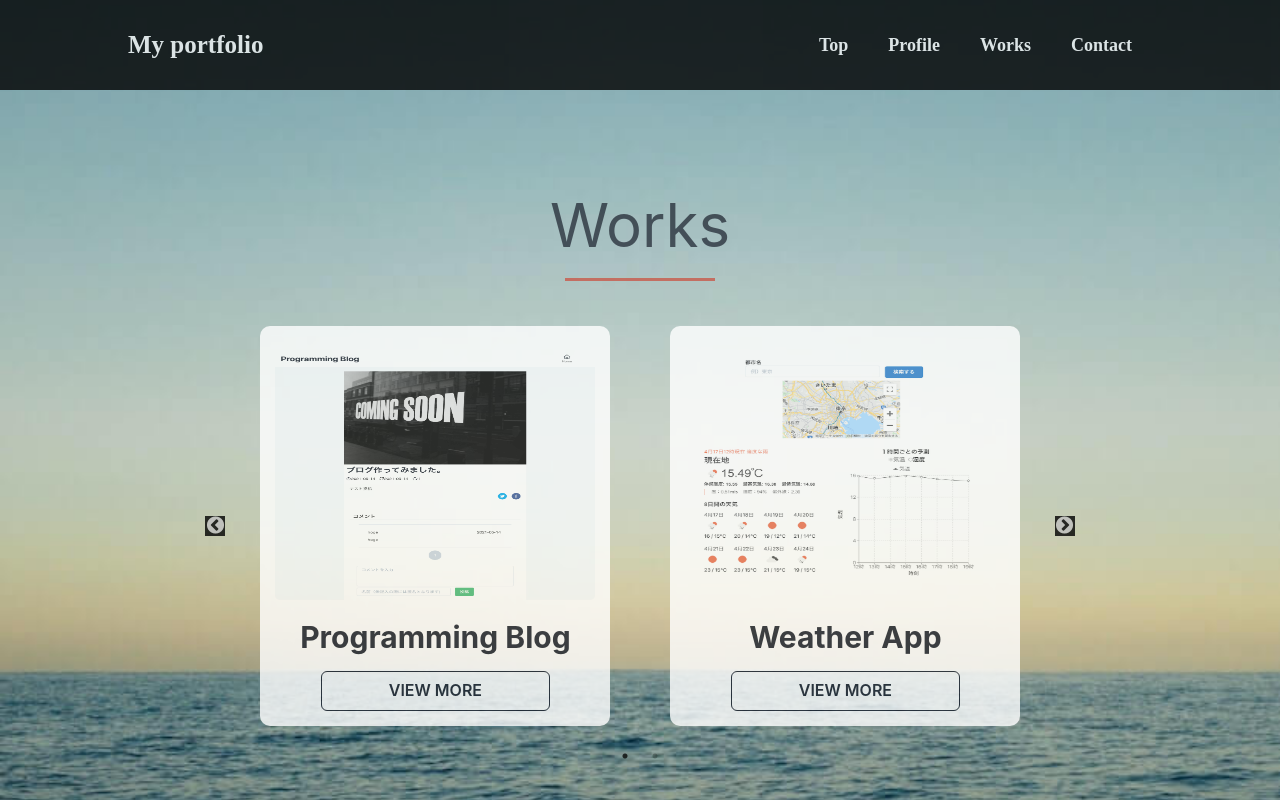
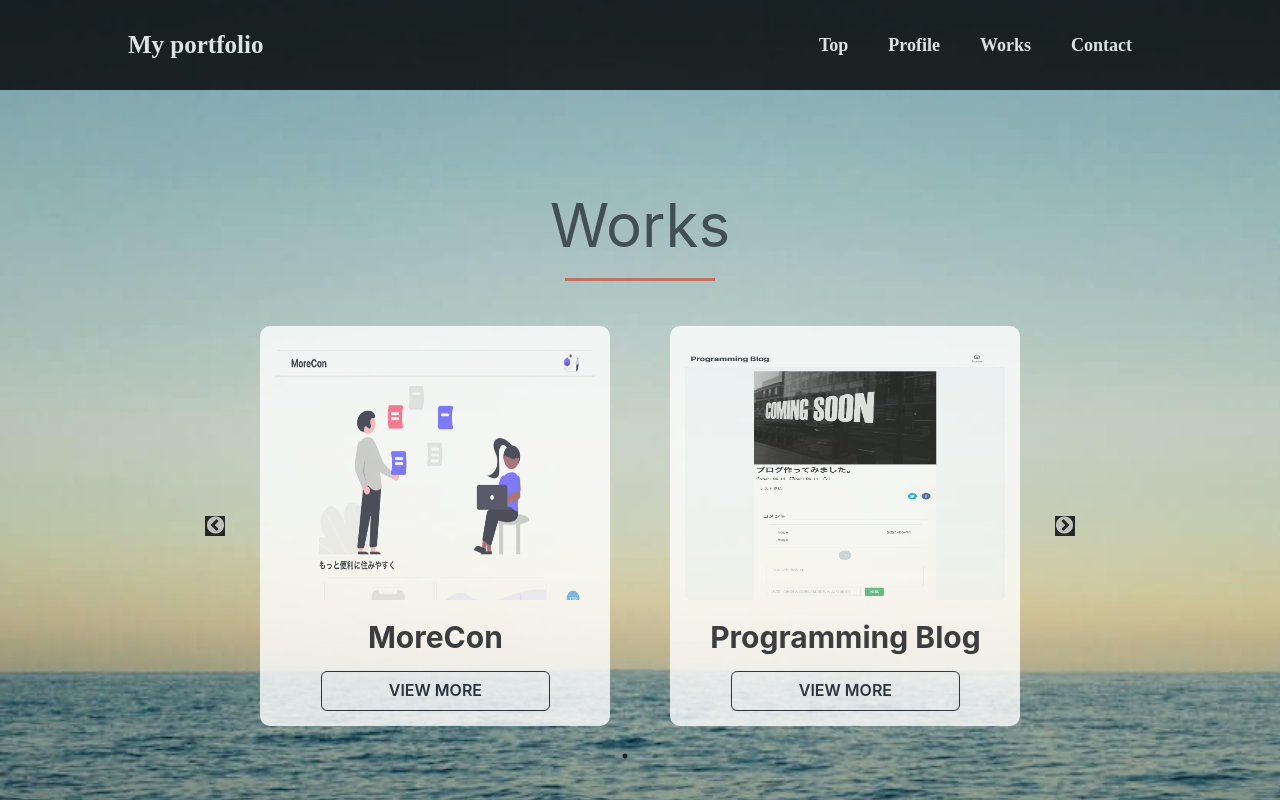
Before and after one commit to Ryota-takei/Portfolio, a React (Create React App) app: page /works in a window 1280 px wide. Built offline with nearby package versions, Linux system fonts and the light colour scheme.

Commit message:
作品追加

```diff
--- a/src/components/organisum/layout/header/Header.tsx
+++ b/src/components/organisum/layout/header/Header.tsx
@@ -1,10 +1,17 @@
-import { useContext, VFC } from "react";
-import { Link } from "react-router-dom";
+import { useContext, useEffect, VFC } from "react";
+import { Link, useLocation } from "react-router-dom";
 import { StateContext } from "../../../../providers/StateProvider";
 import styles from "./Header.module.css";
 
 export const Header: VFC = () => {
   const { menubarColor, setMenubarColor } = useContext(StateContext);
+  const location = useLocation();
+
+  useEffect(() => {
+    if (location.pathname === "/") {
+      setMenubarColor(true);
+    }
+  }, []);
 
   return (
     <div
--- a/src/components/organisum/layout/slider/SliderItem.tsx
+++ b/src/components/organisum/layout/slider/SliderItem.tsx
@@ -3,10 +3,10 @@ import "slick-carousel/slick/slick.css";
 import "slick-carousel/slick/slick-theme.css";
 import Slider from "react-slick";
 
-import comingSoon from "../../../../images/comingSoon.jpg";
 import portfolio from "../../../../images/portfolio.png";
 import Weather_App from "../../../../images/Weather_app.png";
 import my_blog from "../../../../images/my_blog.png";
+import morecon from "../../../../images/morecon.png";
 import styles from "./SliderItem.module.css";
 import { WorksCard } from "../../worksCard/WorksCard";
 
@@ -14,6 +14,16 @@ export const SliderItem: VFC = () => {
   return (
     <div className={styles.container}>
       <Slider {...settings}>
+        <div className={styles.card_wrapper}>
+          <WorksCard
+            imageUrl={morecon}
+            workName="MoreCon"
+            description="『実現して欲しいサービスがあると人』と『実現できる人』を結んで、もっと便利で住みやすい国にしたいと思い制作しました。"
+            skill="TypeScript/React/ReduxToolkit/Amplify/GraphQL"
+            worksUrl="https://www.morecon.net/"
+            github="https://github.com/Ryota-takei/MoreCon"
+          />
+        </div>
         <div className={styles.card_wrapper}>
           <WorksCard
             imageUrl={my_blog}
@@ -45,16 +55,6 @@ export const SliderItem: VFC = () => {
             worksUrl="https://www.ryota-portfolio.com/"
             github="https://github.com/Ryota-takei/Portfolio"
             skill="TypeScript/React/Amplify(デプロイ)"
-          />
-        </div>
-        <div className={styles.card_wrapper}>
-          <WorksCard
-            imageUrl={comingSoon}
-            workName="COMING SOON"
-            description="COMING SOON COMING SOON COMING SOON COMING SOON COMING SOON COMING SOON"
-            skill="COMING SOON"
-            worksUrl="/"
-            github="/"
           />
         </div>
       </Slider>
--- a/src/components/pages/profile/Profile.tsx
+++ b/src/components/pages/profile/Profile.tsx
@@ -4,6 +4,7 @@ import myProfilePicture from "../../../images/myProfilePicture.jpg";
 import { FontAwesomeIcon } from "@fortawesome/react-fontawesome";
 import { faTwitter } from "@fortawesome/free-brands-svg-icons";
 import { faGithub } from "@fortawesome/free-brands-svg-icons";
+import { Text } from "@chakra-ui/layout";
 
 export const Profile: VFC = () => {
   return (
@@ -49,10 +50,10 @@ export const Profile: VFC = () => {
                   </span>
               </a>
             </div>
-            <p>
+            <Text>
               便利なサービスを生み出し、
-              日本をもっと良い国したいという思いからエンジニアを目指しています。
-            </p>
+              日本をもっと便利で住みやすくしていきたい。
+            </Text>
           </div>
         </div>
       </div>
```
Also changed, not shown: src/images/morecon.png (added).
